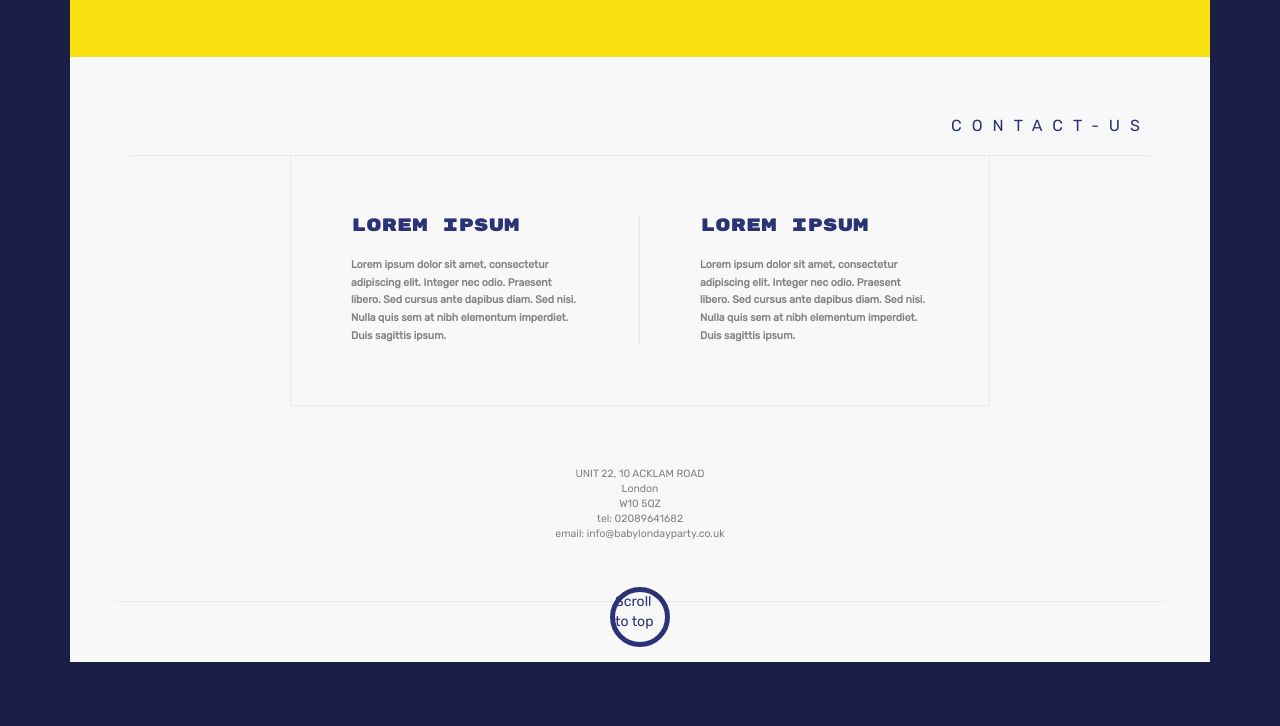
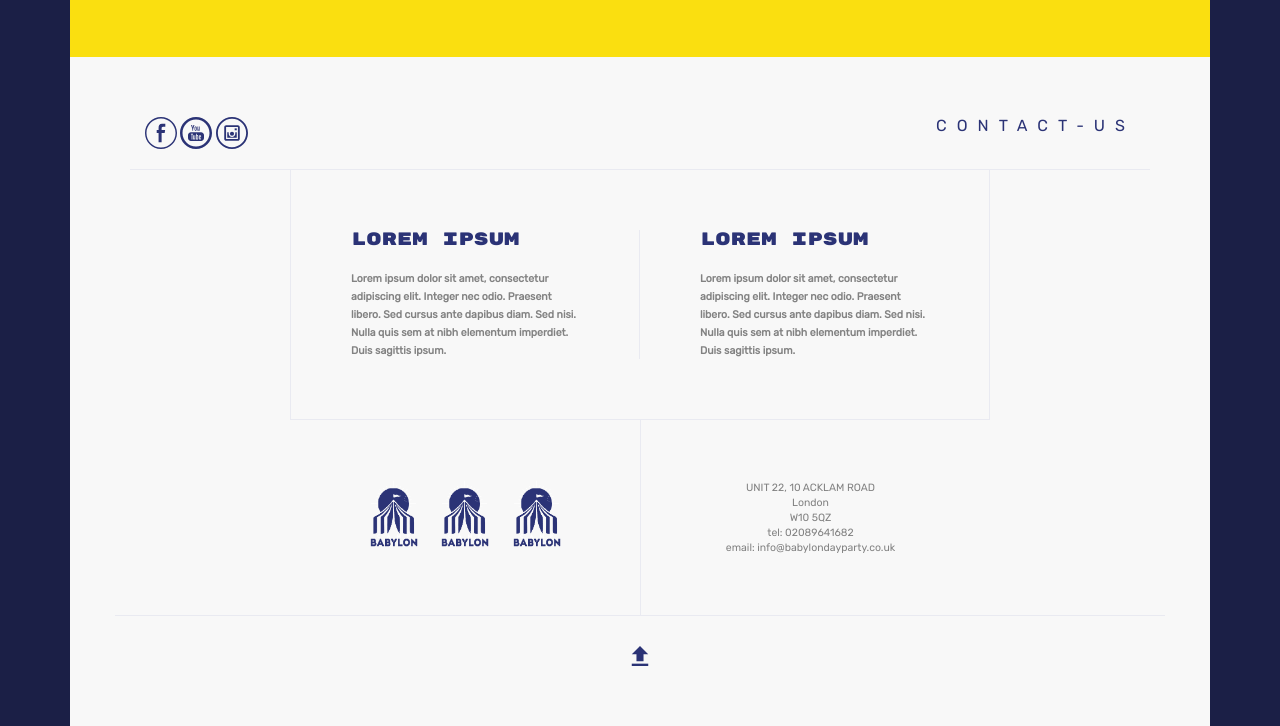
Before and after one commit to jaykch/babylon, a plain HTML site: page index.html in a window 1280 px wide. Shown: the part 2386-3112 px from the top of the page. Before the commit the page ends 3048 px from the top, so only its background shows below. Drawn offline with nearby package versions, Linux system fonts and the light colour scheme.

Commit message:
Added icons and finish contact page

```diff
--- a/css/main.css
+++ b/css/main.css
@@ -158,69 +158,31 @@ a.header-button {
     text-align: center;
     padding: 60px;
     font-size: .75em;
-    border-bottom: solid #e9eaf1 1px;
+    border-left: solid #e9eaf1 1px;
 }
 
 .contact-address span, .contact-address a {
     color: #828282;
 }
 
-a.arrow-diaporama.blue-dark {
-    border-color: #2b3376;
+.footer-arrow > img{
+    height: 20px;
+}
+.footer-arrow{
+    width: 100%;
+    margin-top:30px;
+}
+.company-icons{
+    padding:60px;
+}
+.contact-bottom{
+    border-bottom: solid #e9eaf1 1px;
+}
+.company-icons img{
+    width: 48px;
+    margin:0 10px;
 }
 
-a.arrow-diaporama {
-    position: absolute;
-    top: initial;
-    bottom: 15px;
-    left: 50%;
-    margin-left: -30px;
+.footer-social-icons img{
+    width:32px;
 }
-
-a.ui-state-default, a.arrow-diaporama {
-    -ms-user-select: none;
-    -webkit-user-select: none;
-    -moz-user-select: -moz-none;
-}
-
-a.arrow-diaporama {
-    position: absolute;
-    z-index: 1;
-    display: block;
-    width: 60px;
-    height: 60px;
-    border: 5px solid #fff;
-    cursor: pointer;
-    -moz-border-radius: 50%;
-    -webkit-border-radius: 50%;
-    border-radius: 50%;
-    -moz-transition: background 100ms ease-out;
-    -o-transition: background 100ms ease-out;
-    -webkit-transition: background 100ms ease-out;
-    transition: background 100ms ease-out;
-    user-select: none;
-}
-
-a.arrow-diaporama.blue-dark.top:after {
-    top: 14px;
-    left: 20px;
-    width: 10px;
-    height: 20px;
-    background-image: url(../media/img/sprites01-1x.png);
-    background-position: -418px -37px;
-    -moz-transition: top 150ms ease-out;
-    -o-transition: top 150ms ease-out;
-    -webkit-transition: top 150ms ease-out;
-    transition: top 150ms ease-out;
-}
-
-a.arrow-diaporama:after {
-    position: absolute;
-    top: 19px;
-    left: 14px;
-    display: block;
-    -moz-transition: left 150ms ease-out;
-    -o-transition: left 150ms ease-out;
-    -webkit-transition: left 150ms ease-out;
-    transition: left 150ms ease-out;
-}
--- a/index.html
+++ b/index.html
@@ -114,7 +114,20 @@
         </section>
         <section id="contact" class="section">
             <div class="col-lg-12 col-sm-12 col-xs-12 no-padding-left no-padding-right contact-header">
-                <h2 class="no-padding-right">Contact-Us</h2>
+                <div class="col-sm-6 footer-social-icons">
+                    <a href="#" target="_blank">
+                        <img src="media/img/facebook.svg" alt="">
+                    </a>
+                    <a href="#" target="_blank">
+                        <img src="media/img/youtube.svg" alt="">
+                    </a>
+                    <a href="#" target="_blank">
+                        <img src="media/img/instagram.svg" alt="">
+                    </a>
+                </div>
+                <div class="col-sm-6">
+                    <h2 class="no-padding-right">Contact-Us</h2>
+                </div>
             </div>
             <div class="row">
                 <div class="col-sm-offset-2 col-sm-4 col-xs-12 contact-feature">
@@ -142,15 +155,30 @@
             </div>
 
             <div class="row">
-                <div class="contact-address">
-                    <span>UNIT 22, 10 ACKLAM ROAD<br> London<br> W10 5QZ</span><br>
-                    <span>tel: 02089641682</span>
-                    <span><br>
+                <div class="col-sm-12 contact-bottom">
+                    <div class="col-sm-offset-2 col-sm-4 col-xs-12 company-icons">
+                        <a href="#" target="_blank">
+                            <img src="media/img/babylon-purple.fw.png" alt="">
+                        </a>
+                        <a href="#" target="_blank">
+                            <img src="media/img/babylon-purple.fw.png" alt="">
+                        </a>
+                        <a href="#" target="_blank">
+                            <img src="media/img/babylon-purple.fw.png" alt="">
+                        </a>
+                    </div>
+                    <div class="col-sm-4 col-xs-12 contact-address">
+                        <span>UNIT 22, 10 ACKLAM ROAD<br> London<br> W10 5QZ</span><br>
+                        <span>tel: 02089641682</span>
+                        <span><br>
                     email: <a href="mailto:info@babylondayparty.co.uk?Subject=Babylon%20Day%20Party">info@babylondayparty.co.uk</a>
                     </span>
+                    </div>
                 </div>
             </div>
-            <a href="#home" class="arrow-diaporama top blue-dark ir">Scroll to top</a>
+            <a href="#home" class="footer-arrow flex-row justify-center align-center">
+                <img src="media/img/up-arrow.svg" alt="">
+            </a>
         </section>
     </div>
 
```
Also changed, not shown: media/img/babylon-purple.fw.png (added), media/img/facebook.svg (added), media/img/instagram.svg (added), media/img/up-arrow.svg (added), media/img/youtube.svg (added).
